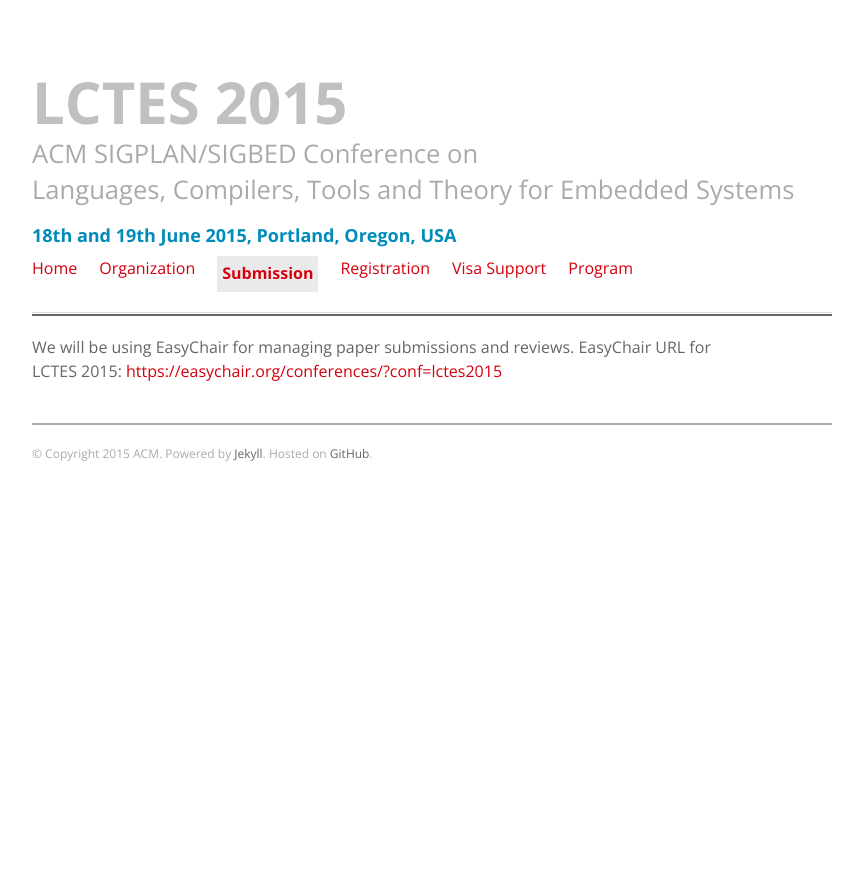
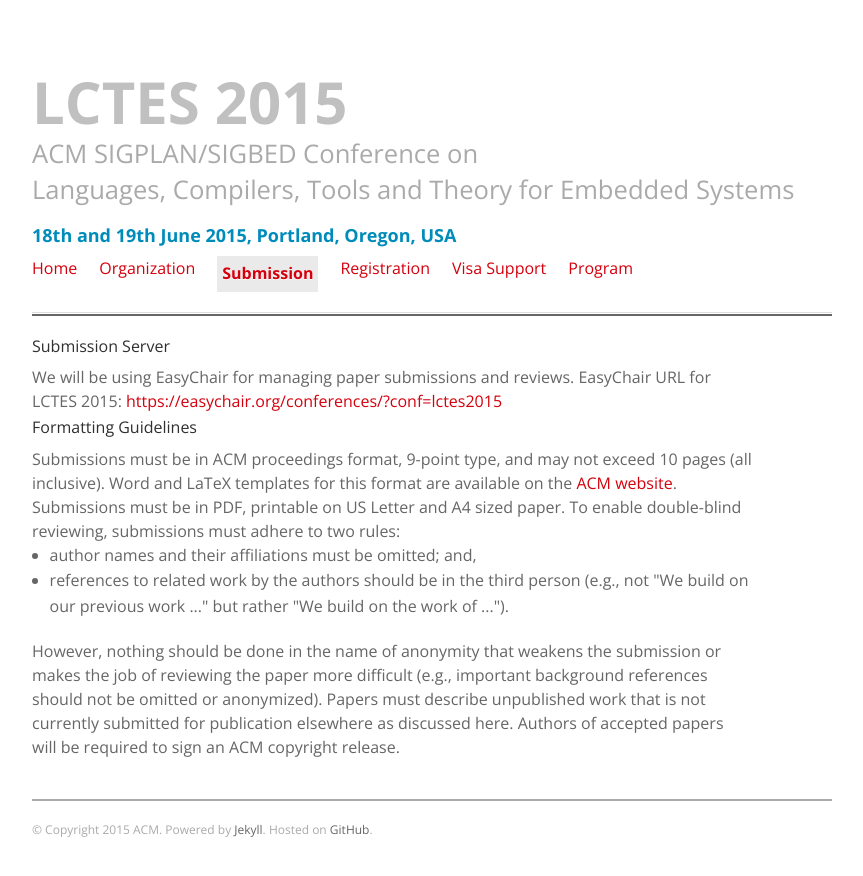
Before and after one commit to GSathish/lctes2015, a Jekyll site: the page built from submission/index.html, in a window 1280 px wide. Shown: the top 876 px of the page, without its empty margins (28-891 px from the left). Built offline with Jekyll 4.4.1, drawn with Linux system fonts in a browser that asks for light colours.

Commit message:
Added details re. submission format

```diff
--- a/submission/index.html
+++ b/submission/index.html
@@ -6,6 +6,17 @@
 markdown: kramdown
 ---
 
+<h4>Submission Server</h4>
+
 We will be using EasyChair for managing paper submissions and reviews.
 
 EasyChair URL for LCTES 2015: <a href="https://easychair.org/conferences/?conf=lctes2015">https://easychair.org/conferences/?conf=lctes2015</a>
+
+<h4>Formatting Guidelines</h4>
+
+Submissions must be in ACM proceedings format, 9-point type, and may not exceed 10 pages (all inclusive). Word and LaTeX templates for this format are available on the <a href="http://www.sigplan.org/Resources/Author/">ACM website</a>. Submissions must be in PDF, printable on US Letter and A4 sized paper. To enable double-blind reviewing, submissions must adhere to two rules:
+<ul>
+<li>author names and their affiliations must be omitted; and,</li>
+<li>references to related work by the authors should be in the third person (e.g., not "We build on our previous work ..." but rather "We build on the work of ...").</li>
+</ul>
+However, nothing should be done in the name of anonymity that weakens the submission or makes the job of reviewing the paper more difficult (e.g., important background references should not be omitted or anonymized). Papers must describe unpublished work that is not currently submitted for publication elsewhere as discussed here. Authors of accepted papers will be required to sign an ACM copyright release.
```
